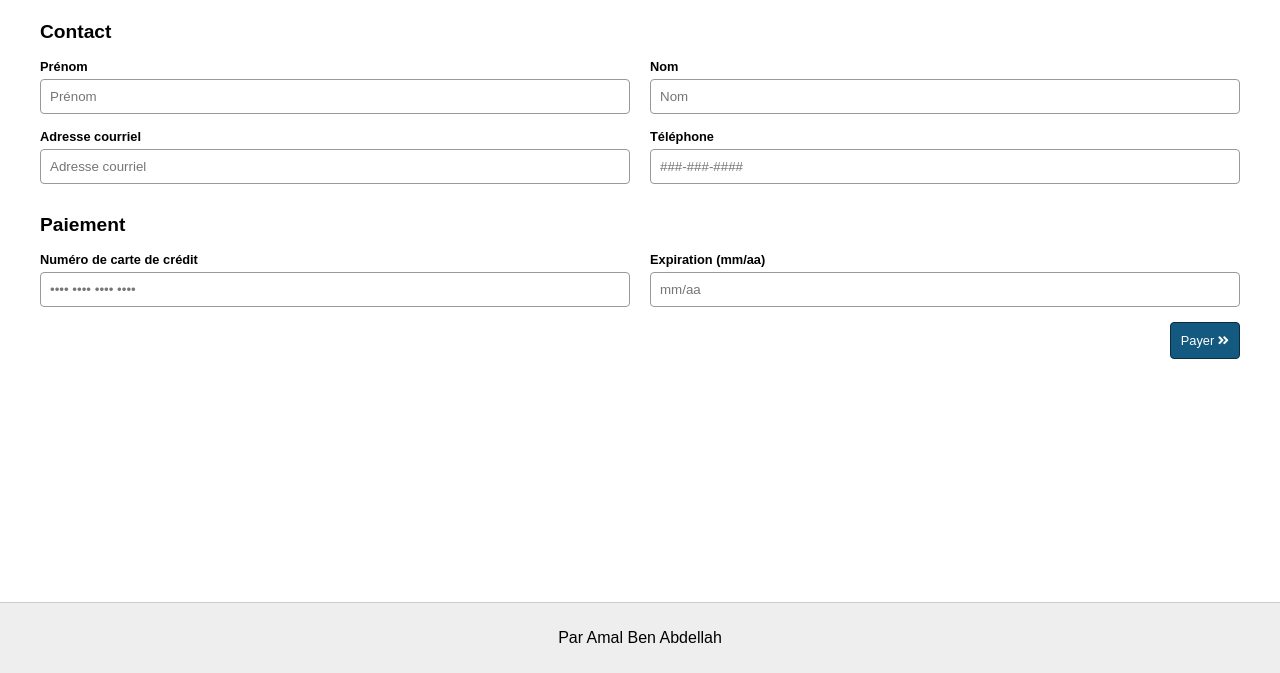
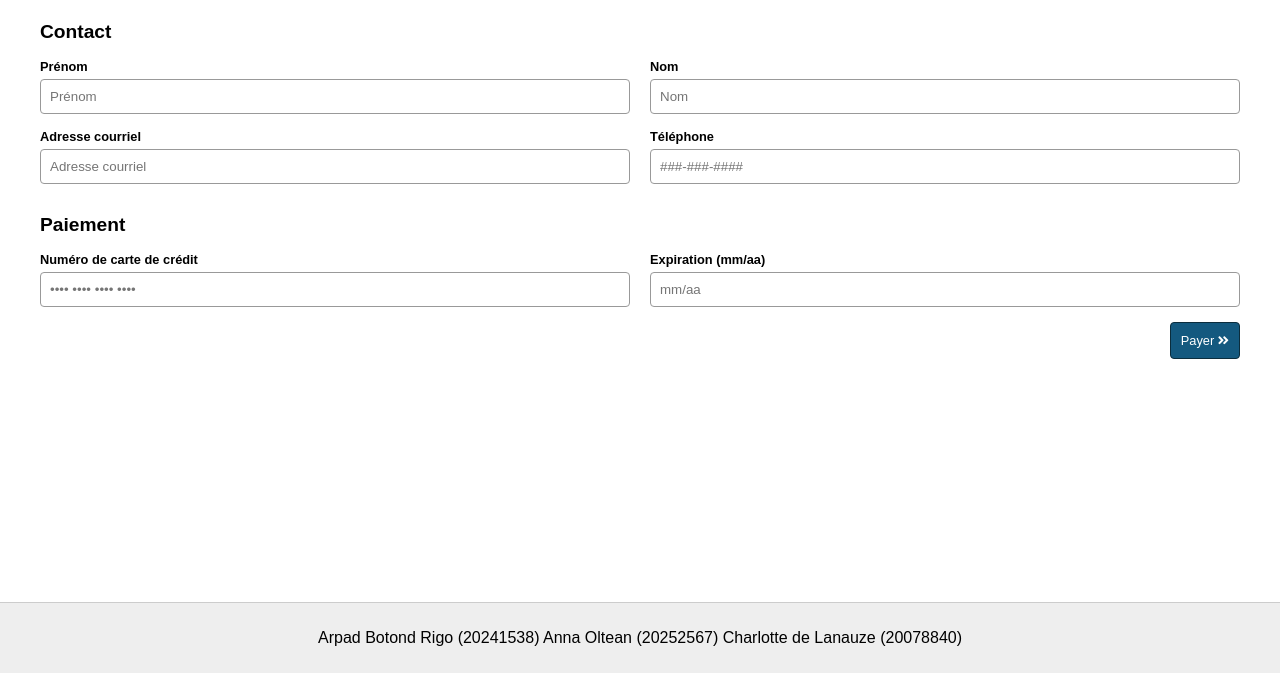
Before and after one commit to Arpad05/Devoir-IFT1005, a website: page order.html in a window 1280 px wide. Shown: the part 127-800 px from the top of the page. Drawn offline with nearby package versions, Linux system fonts and the light colour scheme.

Commit message:
changement du footer

```diff
--- a/order.html
+++ b/order.html
@@ -94,7 +94,10 @@
     </article>
   </main>
   <footer>
-    <p>Par Amal Ben Abdellah</p>
+    <p>Arpad Botond Rigo (20241538)
+       Anna Oltean (20252567)
+       Charlotte de Lanauze (20078840)
+    </p>
   </footer>
 </body>
 </html>
```
Also changed, not shown: confirmation.html (+4 -1 lines), contact.html (+4 -1 lines), product.html (+4 -1 lines), products.html (+4 -1 lines), shopping-cart.html (+4 -1 lines).
